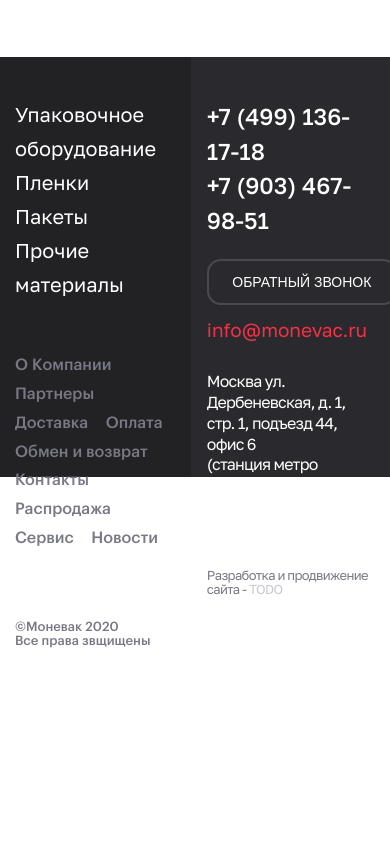
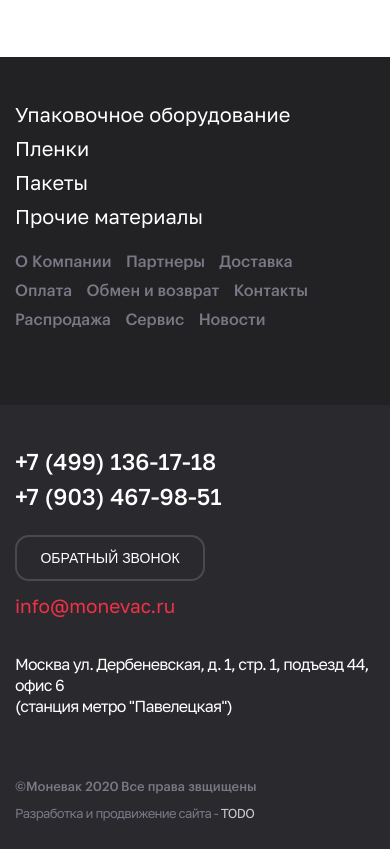
Before and after one commit to Dmitry1964/test-mono, a website built with webpack: page index.html in a window 390 px wide. Shown: the part 4153-5002 px from the top of the page. Before the commit the page ends 4801 px from the top, so only its background shows below. Built offline with nearby package versions, Linux system fonts and the light colour scheme; files whose address does not match are found by name.

Commit message:
feat: добавляет версию mobile fooooter

```diff
--- a/src/styles/block/footer.scss
+++ b/src/styles/block/footer.scss
@@ -15,6 +15,13 @@
     left: 0;
     background-color: $color-black-rusian;
     z-index: -10;
+
+    @include vp-767 {
+      top: 0;
+      bottom: 444px;
+      right: 0;
+      left: 0;
+    }
   }
 
   &::after {
@@ -26,10 +33,22 @@
     left: 49vw;
     background-color: $color-jaguar;
     z-index: -10;
+
+    @include vp-767 {
+      top: 348px;
+      bottom: 0;
+      left: 0;
+      right: 0;
+    }
   }
 
   @include vp-1023 {
     height: 420px;
+    padding-top: 35px;
+  }
+
+  @include vp-767 {
+    height: 792px;
     padding-top: 35px;
   }
 }
@@ -37,6 +56,16 @@
 .footer__wrapper {
   display: grid;
   grid-template-columns: 1fr 1fr;
+
+  @include vp-767 {
+    grid-template-columns: 1fr;
+  }
+}
+
+.footer__left {
+  @include vp-767 {
+    height: 348px;
+  }
 }
 
 .footer__left-list {
@@ -45,6 +74,10 @@
 
   @include vp-1023 {
     margin-bottom: 50px;
+  }
+
+  @include vp-767 {
+    margin-bottom: 15px;
   }
 
   & li {
@@ -92,6 +125,10 @@
     margin-right: 15px;
   }
 
+  @include vp-767 {
+    margin-right: 12px;
+  }
+
   &:hover {
     color: $color-white-default;
   }
@@ -106,6 +143,11 @@
     line-height: 110%;
     color: $color-storm-gray;
   }
+
+  @include vp-767 {
+    position: absolute;
+    bottom: 55px;
+  }
 }
 
 .footer__contact {
@@ -113,6 +155,10 @@
 
   @include vp-1023 {
     padding-left: 11.5%;
+  }
+
+  @include vp-767 {
+    padding-left: 0;
   }
 }
 
@@ -142,6 +188,10 @@
     padding-top: 7px;
     margin-bottom: 22px;
   }
+
+  @include vp-767 {
+    padding-top: 4px;
+  }
 }
 
 .footer__contact-links--phone {
@@ -149,10 +199,15 @@
   font-weight: 500;
   line-height: 130%;
   color: $color-white-default;
+  transition: opacity 0.3s ease;
 
   @include vp-1023 {
     font-size: 2.3rem;
     line-height: 150%;
+  }
+
+  &:hover {
+    opacity: 0.7;
   }
 }
 
@@ -183,11 +238,20 @@
   line-height: 140%;
   color: $color-amaranth;
   margin-bottom: 97px;
+  transition: opacity 0.3s ease;
 
   @include vp-1023 {
     font-size: 1.9rem;
     line-height: 110%;
     margin-bottom: 30px;
+  }
+
+  @include vp-767 {
+    margin-bottom: 37px;
+  }
+
+  &:hover {
+    opacity: 0.7;
   }
 }
 
@@ -203,6 +267,10 @@
   @include vp-1023 {
     margin-bottom: 72px;
   }
+
+  @include vp-767 {
+    margin-bottom: 89px;
+  }
 }
 
 .footer__info {
```
